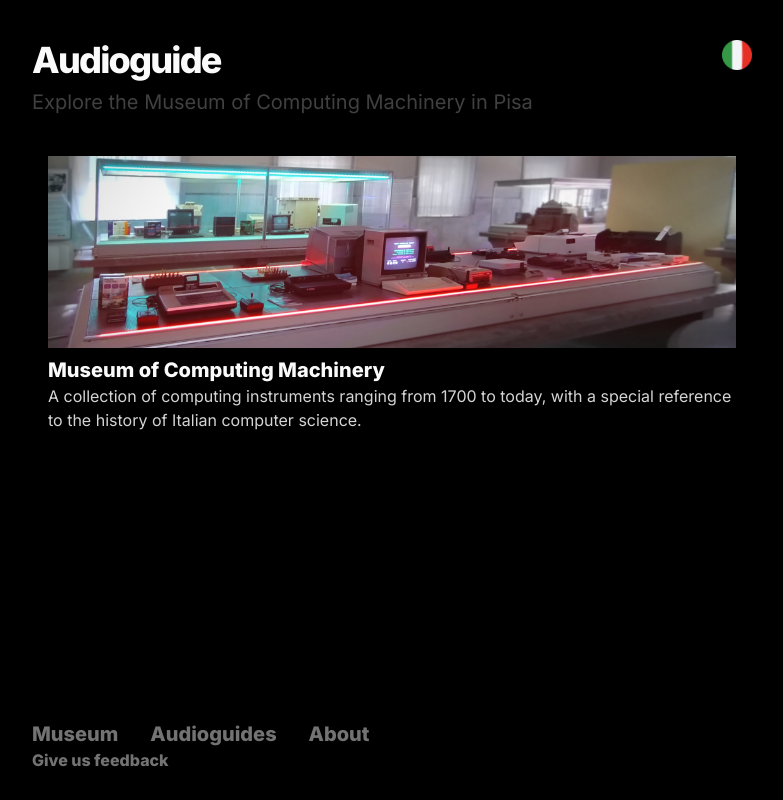
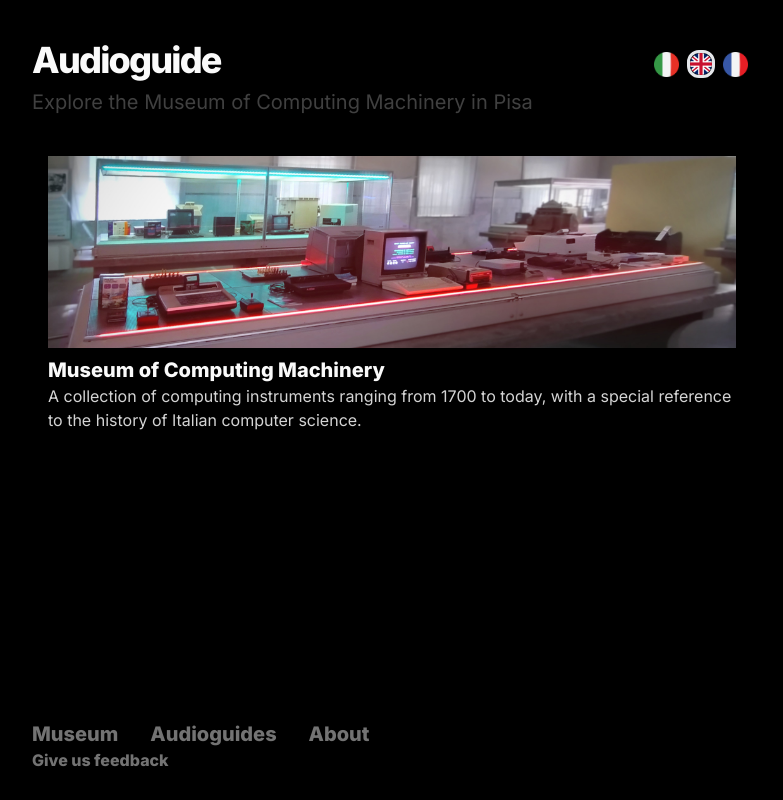
Before and after one commit to c-facade/audioguida-museo-calcolo, a Next.js app: page /en in a window 1280 px wide. Shown: the whole page, without its empty margins (248-1031 px from the left). Built offline with nearby package versions, Linux system fonts and the light colour scheme; a web font is replaced by a local one.

Commit message:
french is on!

```diff
--- a/app/[lang]/tour/[tourSlug]/[artworkSlug]/page.tsx
+++ b/app/[lang]/tour/[tourSlug]/[artworkSlug]/page.tsx
@@ -2,6 +2,7 @@ import type {Metadata } from 'next'
 import { ArtworkNarration, GalleryTour } from "@/types";
 import toursDataIt from '@/public/tours/tours_it.json';
 import toursDataEn from '@/public/tours/tours_en.json';
+import toursDataFr from '@/public/tours/tours_fr.json';
 import * as React from "react";
 import { ArtworkNarrationCard } from "@/components/artwork-narration/artwork-narration-card";
 import { ArtworkList } from '@/components/lists/artwork-list';
@@ -39,10 +40,13 @@ export default function Page({
 }: {
 	params: Promise<{ lang: string, tourSlug: string, artworkSlug: string}>
 }) {
-
+	const languageMap = {
+		'it': toursDataIt,
+		'en': toursDataEn,
+		'fr': toursDataFr,
+	}
 	const {lang, tourSlug, artworkSlug} = React.use(params);
-	//console.log(lang, tourSlug, artworkSlug);
-	const toursData = lang == 'it' ? toursDataIt : toursDataEn;
+	const toursData = languageMap[lang];
 	const tours: GalleryTour[] = toursData;
 	const galleryTour: GalleryTour | undefined =
 		tours.find( (galleryTour) => galleryTour.slug === tourSlug);
--- a/app/[lang]/tour/[tourSlug]/page.tsx
+++ b/app/[lang]/tour/[tourSlug]/page.tsx
@@ -6,6 +6,7 @@ import { ArtworkNarration, GalleryTour } from '@/types';
 import * as React from "react";
 import { ArtworkList } from '@/components/lists/artwork-list';
 import { LanguageSwitcher } from '@/components/ui/languageSwitcher';
+import { getToursData } from '../../dictionaries';
 
 
 export async function generateMetadata({
@@ -29,11 +30,17 @@ export default function Page({
 } : {
 	params : Promise<{lang: string, tourSlug: string}>
 }) {
+	// I'm using a bit of a long thing to get
+	// the language switch to work, because react is acting weird
+	// when I mark the function as async
+	// TODO investigate?
+	const languages = {
+		'it': toursDataIt,
+		'en': toursDataEn,
+		'fr': toursDataFr,
+	}
 	const {lang, tourSlug} = React.use(params);
-	var toursData = lang == 'it' ? toursDataIt : toursDataEn;
-	if(lang == 'fr'){
-		toursData = toursDataFr;
-	}
+	const toursData = languages[lang];
 	const tours: GalleryTour[] = toursData;
   const galleryTour: GalleryTour | undefined = tours.find(
     (galleryTour) => galleryTour.slug === tourSlug
--- a/components/artwork-narration/artwork-narration-card.tsx
+++ b/components/artwork-narration/artwork-narration-card.tsx
@@ -36,7 +36,26 @@ export function ArtworkNarrationCard({
     const tobj = galleryTour.artworks[index];
 		const url = `/${lang}/tour/${galleryTour.slug}/${tobj.slug}`;
     router.push(url);
-  }
+	}
+
+	const minidict = {
+		'it':
+			{'esplora': 'Esplora il Museo ',
+				'successivo': 'Successivo ',
+				'precedente': 'Precedente '
+			},
+		'en':
+			{'esplora': 'Explore the Museum ',
+				'successivo': 'Next ',
+				'precedente': 'Previous '
+			},
+		'fr':
+			{
+				'esplora': 'Explorer le musée ',
+				'successivo': 'Suivant ',
+				'precedente': 'Précédent '
+			}
+}
 
 	return (
 		<>
@@ -95,10 +114,7 @@ export function ArtworkNarrationCard({
 				<h4 className="mt-5 text-xl">
 					<Link href={`/${lang}/tour/${galleryTour.slug}/`}>
 						<Button size="lg">
-							{lang == 'it' ?
-								"Visita il museo " :
-								"Explore the museum "
-						}
+							{minidict[lang]['esplora']}
 						 &#10132;</Button>
 					</Link>
 				</h4>
@@ -112,21 +128,14 @@ export function ArtworkNarrationCard({
 					<span className="hidden">
 						&#8678;
 						&#129144;</span>
-								{ lang == 'it' ?
-									" Precedente" :
-									" Previous"
-								}
+							{minidict[lang]['precedente']}
 						</Button>
 					<Button
 						onClick={() => goObject(artworkNarrationIndex + 1)}
 						disabled={artworkNarrationIndex >= galleryTour?.artworks?.length - 1}
-						>
-							{
-								lang == 'it' ?
-									"Successivo " :
-									"Next "
-						}
-						<span className="text-xl hidden">&#8680;</span>
+					>
+						{minidict[lang]['successivo']}
+						<span className="text-xl" hidden>&#8680;</span>
 					</Button>
 				</div>
 		</>
--- a/components/ui/languageSwitcher.tsx
+++ b/components/ui/languageSwitcher.tsx
@@ -2,29 +2,27 @@ import Image from 'next/image';
 import Link from 'next/link';
 
 export function LanguageSwitcher({lang, url}) {
+	const languages = ['it', 'en', 'fr'];
+	console.log("current", lang);
 	return (
-					<div>
-						{lang == 'it' ?
-							<Link href={`/en${url}`}>
+		<div className="flex items-center">
+			{
+				languages.map((loc) =>
+					<Link
+						key={loc}
+						href={`/${loc}${url}`}
+						className="m-1"
+					>
 						<Image
-							alt="Switch to English"
-							src="/en.png"
+							alt={`Switch to ${loc}`}
+							src={`/${loc}.png`}
 							width="30"
 							height="30"
-							className="size-[30px] "
+							className={lang == loc ? "size-[28px] border-[3px] rounded-xl" : "size-[25px]"}
+
 						/>
-							</Link>
-							:
-							<Link href={`/it${url}`}>
-						<Image
-							alt="Switch to Italian"
-							src="/it.png"
-							width="30"
-							height="30"
-							className="size-[30px] "
-						/>
-							</Link>
-					}
-						</div>
+					</Link>
+			)}
+		</div>
 	);
 }
```
Also changed, not shown: app/[lang]/page.tsx (+0 -7 lines), public/fr.png (added), 1 other file (tests, documents, lock files or other folders).
